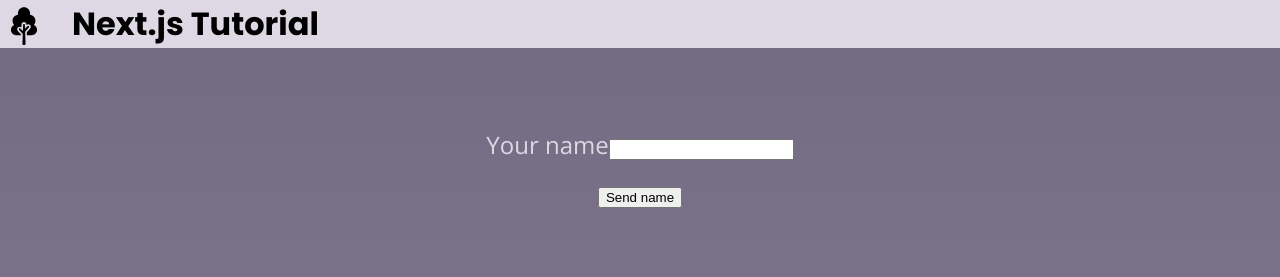
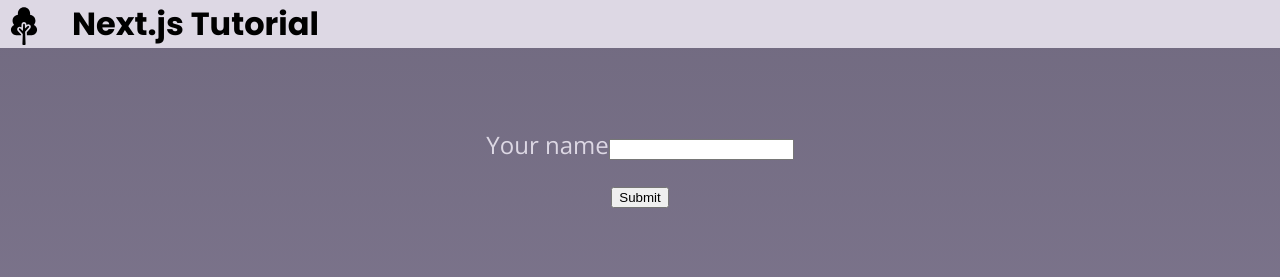
Before and after one commit to acoria/tutorial.nextjs, a Next.js app: page /06_forms in a window 1280 px wide. Shown: the top 277 px of the page. Built offline with nearby package versions, Linux system fonts and the light colour scheme.

Commit message:
Switch to FormSubmitButton in form

```diff
--- /dev/null
+++ b/app/06_forms/FormSubmitButton.tsx
@@ -0,0 +1,16 @@
+"use client";
+import { ReactNode } from "react";
+import { useFormStatus } from "react-dom";
+
+/**
+ * The hook useFormStatus is only accessible inside a client component. It returns whether a submit is pending
+ * e.g. due to a server action being executed
+ */
+export default function FormSubmitButton(): ReactNode {
+  // const status = useFormStatus();
+  const { pending } = useFormStatus();
+
+  return (
+    <button disabled={pending}>{pending ? "Submitting..." : "Submit"}</button>
+  );
+}
--- a/app/06_forms/page.tsx
+++ b/app/06_forms/page.tsx
@@ -1,9 +1,14 @@
+import { getData } from "@/components/datasource/datasource";
+import { redirect } from "next/navigation";
 import { FormEvent } from "react";
+import FormSubmitButton from "./FormSubmitButton";
 
+/**
+ * Forms have a submit status, which is accessible via useFormStatus, as long as the component using it is part of the form. See {@link FormSubmitButton}
+ */
 export default function Form() {
-
-    // This is the default way of handling submits. This can be replaced by a server action.
- const onSubmit = (event: FormEvent<HTMLButtonElement>) => {
+  // This is the default way of handling submits. This can be replaced by a server action.
+  const onSubmit = (event: FormEvent<HTMLButtonElement>) => {
     event.preventDefault();
     //send data
   };
@@ -13,6 +18,12 @@ export default function Form() {
   const sendName = async (formData: FormData) => {
     "use server";
     console.log(formData.get("myName"));
+
+    //some function that takes a while
+    await getData();
+
+    //you can choose to navigate somewhere afterwards
+    redirect("/06_forms/submittedForm");
   };
 
   return (
@@ -22,10 +33,12 @@ export default function Form() {
           <label htmlFor="myNameId">Your name</label>
           <input type="text" id="myNameId" name="myName" required />
         </p>
-        <button type="submit">
-          {/* <button type="submit" onSubmit={onSubmit}> */}
-          Send name
-        </button>
+        {/* 1) The "old fashioned" way of submitting a form: */}
+        {/* <button type="submit" onSubmit={onSubmit}> */}
+        {/* 2) Submitting a form via server action: */}
+        {/* <button type="submit">Send name</button> */}
+        {/* 3) Add a state for better user experience and therefore move it to client component: */}
+        <FormSubmitButton />
       </form>
     </main>
   );
--- /dev/null
+++ b/app/06_forms/submittedForm/page.tsx
@@ -0,0 +1,5 @@
+import { ReactNode } from "react";
+
+export default function SubmittedForm(): ReactNode {
+  return <>Form was submitted successfully :)</>;
+}
--- a/app/page.tsx
+++ b/app/page.tsx
@@ -65,6 +65,9 @@ export default function Home() {
             <LinkList title="06 Forms">
               <Link href={"/06_forms"}>Forms</Link>
             </LinkList>
+            <LinkList title="07 Redirect">
+              <Link href={"/07_redirect"}>Redirect</Link>
+            </LinkList>
           </div>
         </div>
       </div>
```
Also changed, not shown: app/07_redirect/page.tsx (added, +16 -0 lines), app/07_redirect/redirectToHome.ts (added, +10 -0 lines), 1 other file (tests, documents, lock files or other folders).
